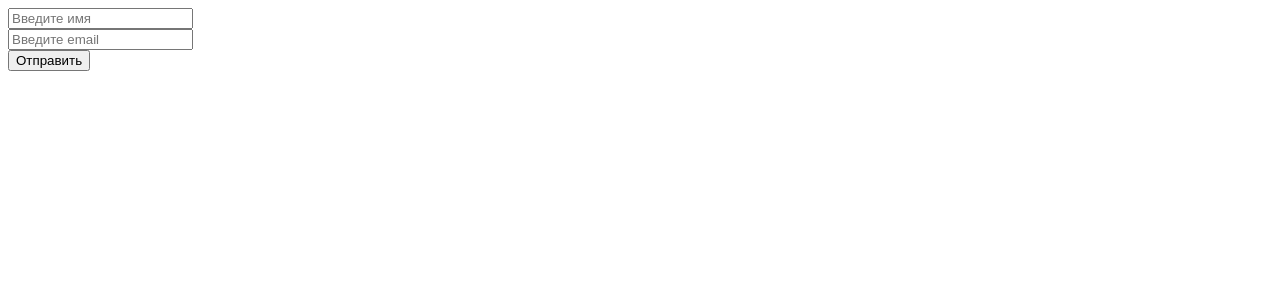
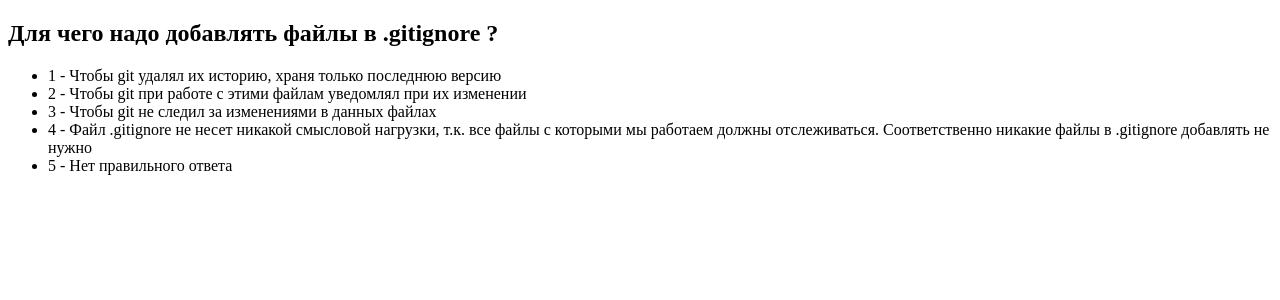
Before and after one commit to PavelNovik/ekz2, a React (Create React App) app: page / in a window 1280 px wide. Shown: the top 300 px of the page. Built offline with nearby package versions, Linux system fonts and the light colour scheme.

Commit message:
finish - 19 ekz

```diff
--- a/src/index.tsx
+++ b/src/index.tsx
@@ -1,73 +1,32 @@
-import { useFormik } from 'formik';
 import React from 'react'
 import ReactDOM from 'react-dom/client';
-import { BrowserRouter, Route, Routes } from 'react-router-dom'
 
-
-// Types
-type LoginFieldsType = {
-    firstName: string
-    email: string
-}
-
-// Main
-export const Login = () => {
-
-    const formik = useFormik({
-        initialValues: {
-            firstName: '',
-            email: '',
-        },
-        validate: (values) => {
-            const errors: Partial<LoginFieldsType> = {};
-
-            if (!/^[A-Z0-9._%+-]+@[A-Z0-9.-]+\.[A-Z]{2,4}$/i.test(values.email)) {
-                errors.email = 'Invalid email address';
-            }
-            return errors
-        },
-        onSubmit: values => {
-            alert(JSON.stringify(values, null, 2));
-        }
-    });
-
-    // Функция необходима для того, чтобы вебшторм не ругался на true в JSX
-    const getTrue = () => {
-        return true
-    }
-
-    return (
-        <form onSubmit={formik.handleSubmit}>
-            <div>
-                <input placeholder={'Введите имя'} {...formik.getFieldProps('firstName')}/>
-            </div>
-            <div>
-                <input placeholder={'Введите email'}{...formik.getFieldProps('email')}/>
-                {formik.errors.email && formik.touched.email && <div style={{color: 'red'}}>{formik.errors.email}</div>}
-            </div>
-            <button type="submit">Отправить</button>
-        </form>
-    );
-}
-
-// App
 export const App = () => {
     return (
-        <Routes>
-            <Route path={''} element={<Login/>}/>
-        </Routes>
+        <div>
+            <h2>Для чего надо добавлять файлы в .gitignore ?</h2>
+            <ul>
+                <li>1 - Чтобы git удалял их историю, храня только последнюю версию</li>
+                <li>2 - Чтобы git при работе с этими файлам уведомлял при их изменении</li>
+                <li>3 - Чтобы git не следил за изменениями в данных файлах</li>
+                <li>4 - Файл .gitignore не несет никакой смысловой нагрузки, т.к. все файлы с которыми мы работаем должны
+                    отслеживаться. Соответственно никакие файлы в .gitignore добавлять не нужно
+                </li>
+                <li>5 - Нет правильного ответа</li>
+            </ul>
+        </div>
     )
 }
 
+
 const root = ReactDOM.createRoot(document.getElementById('root') as HTMLElement);
-root.render(<BrowserRouter><App/></BrowserRouter>)
+root.render(<App/>);
 
 // 📜 Описание:
-// Загрузив приложение вы увидите ошибку под полем email, но вы еще ничего не ввели.
-// Исправьте 46 строку кода так, чтобы:
-// 1) Сообщение об ошибке показывалось только в том случае, когда email введен некорректно.
-// 2) Вместо ERROR должен быть конкретный текст ошибки прописанный в валидации к этому полю.
-// 3) Сообщение должно показываться только в том случае, когда мы взаимодействовали с полем.
-// Исправленную версию строки напишите в качестве ответа.
+// Для чего надо добавлять файлы в .gitignore ?
+// Может быть несколько вариантов ответа (ответ дайте через пробел).
+// ❗ Ответ будет засчитан как верный, только при полном правильном совпадении.
+// Если указали правильно один вариант (1),
+// а нужно было указать два варианта (1 и 2), то ответ в данном случае будет засчитан как неправильный
 
-// 🖥 Пример ответа: {true && <div style={{color: 'red'}}>error.email</div>}
+// 🖥 Пример ответа: 1
```
Also changed, not shown: package.json (+4 -4 lines).
